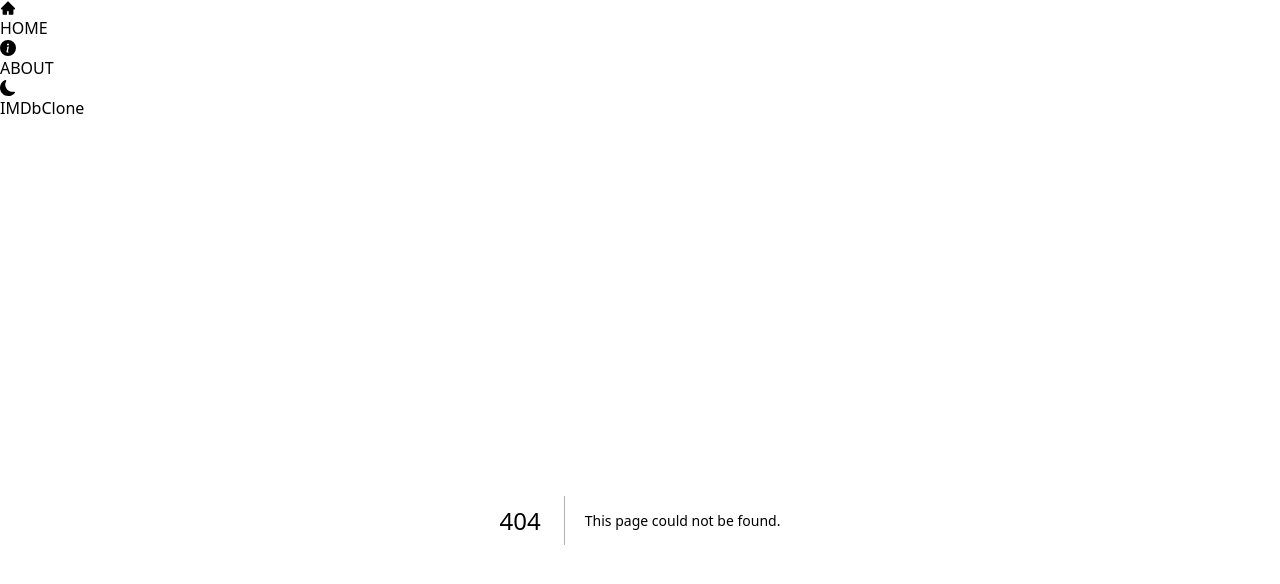
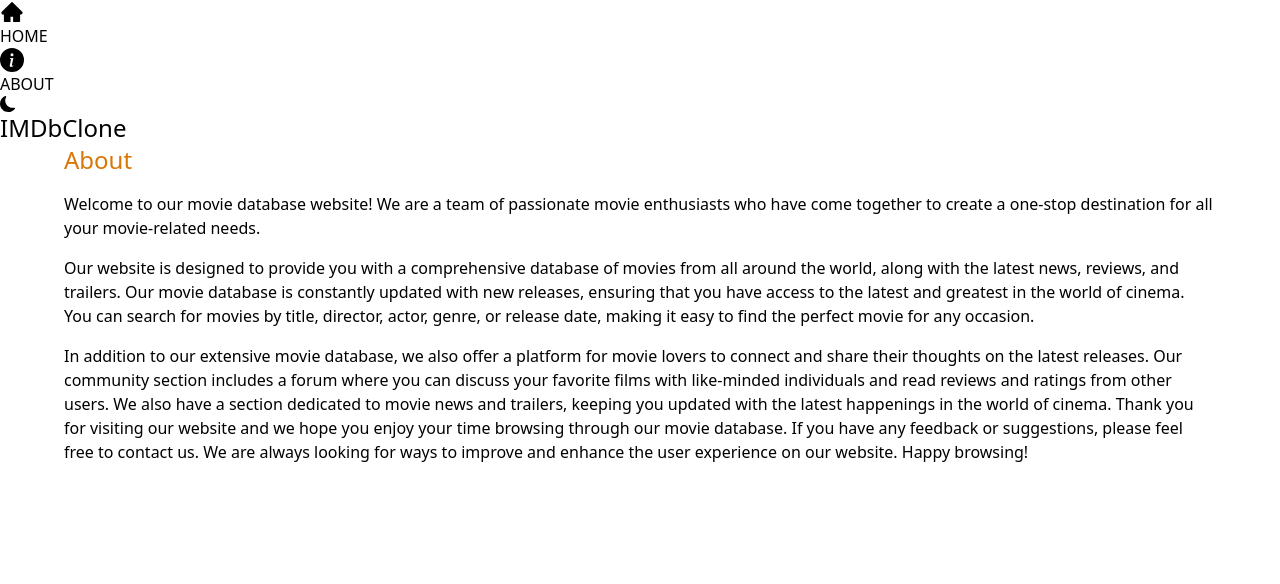
Before and after one commit to tushar4891/IMDb, a Next.js app: page /about in a window 1280 px wide. Before the commit this address had no page. Shown: the top 584 px of the page. Built offline with nearby package versions, Linux system fonts and the light colour scheme.

Commit message:
About page details added

```diff
--- /dev/null
+++ b/src/app/about/page.jsx
@@ -0,0 +1,38 @@
+import React from "react";
+
+function About() {
+  return (
+    <div className="max-w-6xl mx-auto space-y-4">
+      <h1 className="text-2xl font-medium text-amber-600">About</h1>
+      <p>
+        Welcome to our movie database website! We are a team of passionate movie
+        enthusiasts who have come together to create a one-stop destination for
+        all your movie-related needs.
+      </p>
+      <p>
+        Our website is designed to provide you with a comprehensive database of
+        movies from all around the world, along with the latest news, reviews,
+        and trailers. Our movie database is constantly updated with new
+        releases, ensuring that you have access to the latest and greatest in
+        the world of cinema. You can search for movies by title, director,
+        actor, genre, or release date, making it easy to find the perfect movie
+        for any occasion.
+      </p>
+      <p>
+        In addition to our extensive movie database, we also offer a platform
+        for movie lovers to connect and share their thoughts on the latest
+        releases. Our community section includes a forum where you can discuss
+        your favorite films with like-minded individuals and read reviews and
+        ratings from other users. We also have a section dedicated to movie news
+        and trailers, keeping you updated with the latest happenings in the
+        world of cinema. Thank you for visiting our website and we hope you
+        enjoy your time browsing through our movie database. If you have any
+        feedback or suggestions, please feel free to contact us. We are always
+        looking for ways to improve and enhance the user experience on our
+        website. Happy browsing!
+      </p>
+    </div>
+  );
+}
+
+export default About;
```
